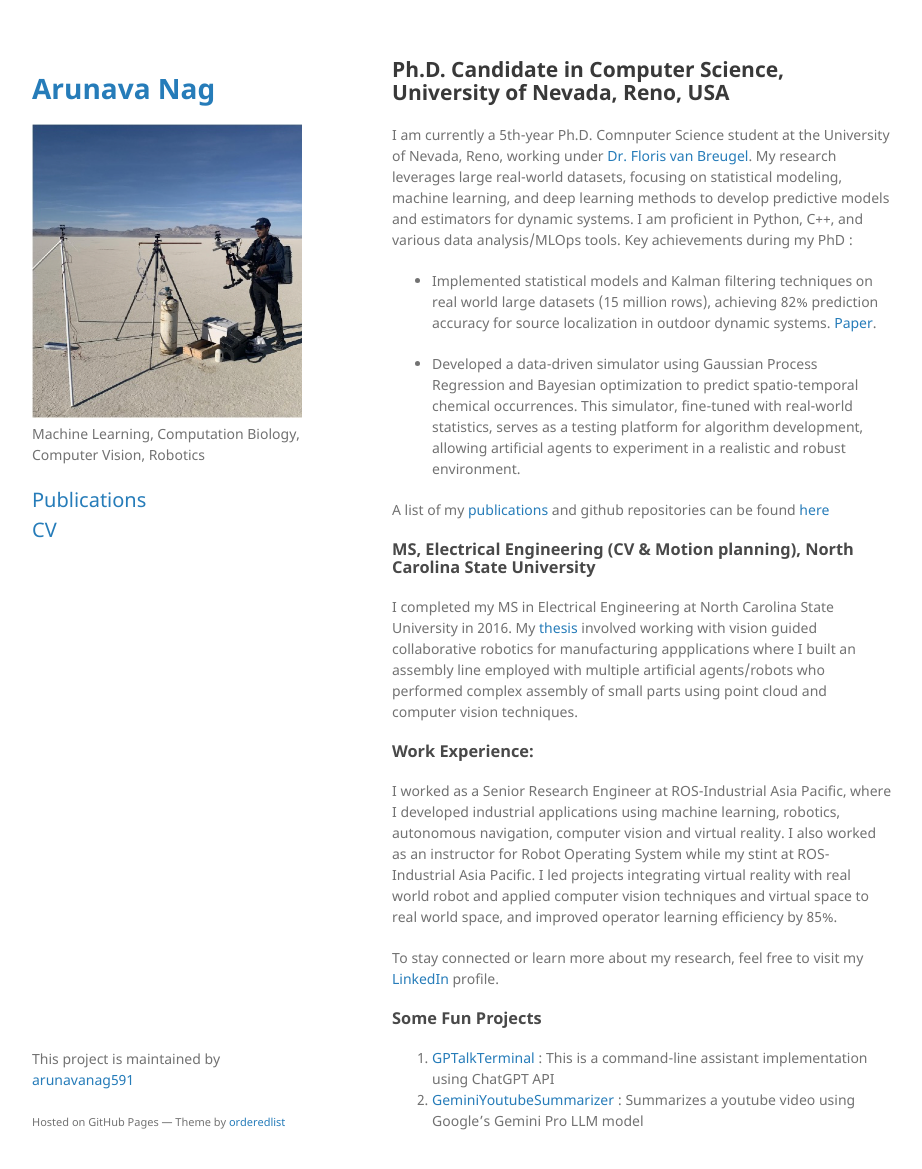
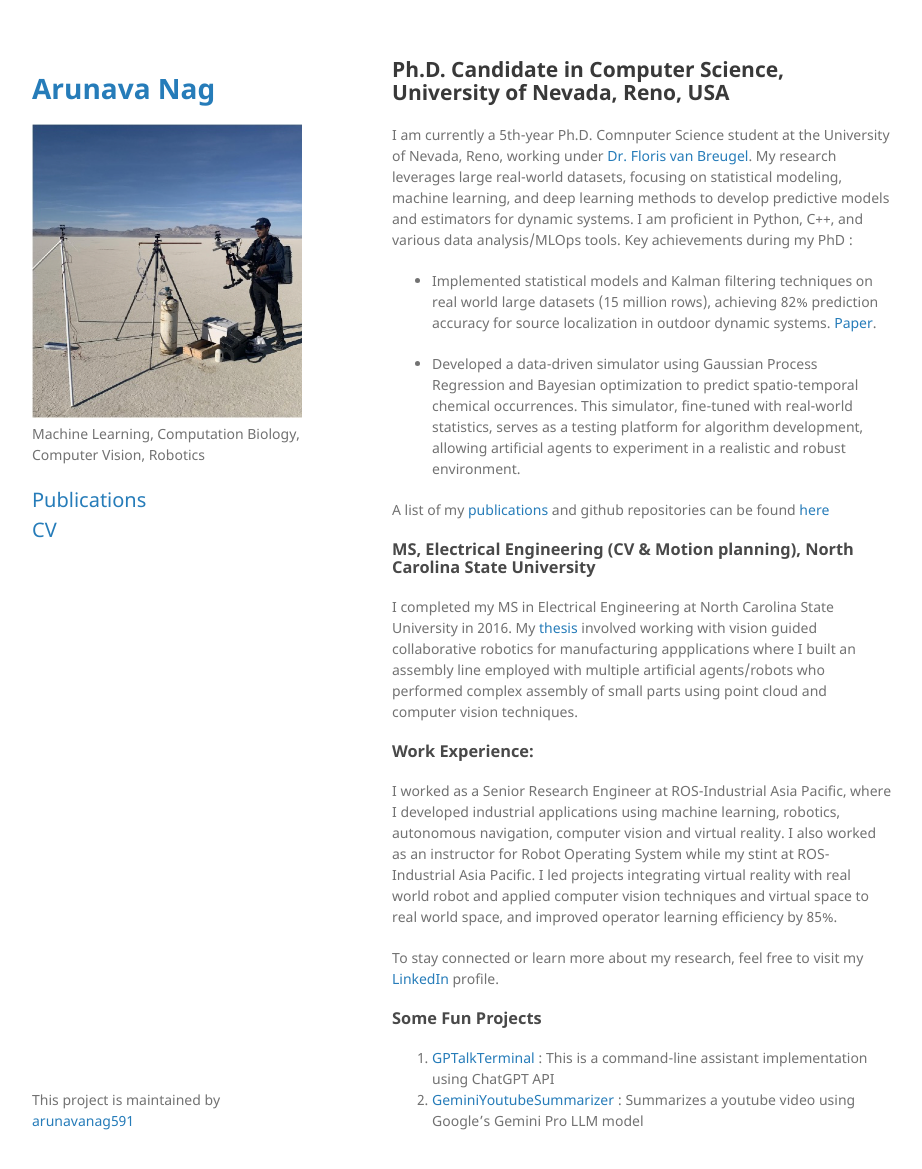
Before and after one commit to arunavanag591/mypage, a Jekyll site: the page built from index.md, in a window 1280 px wide and 1201 px high. Shown: the top 1169 px of the window, without its empty margins (178-1100 px from the left). Built offline with Jekyll 4.4.1, drawn with Linux system fonts in a browser that asks for light colours; our own code applies the rules of GitHub Pages for plain Markdown files; part of the change alters nothing that is shown.

```diff
--- a/_config.yml
+++ b/_config.yml
@@ -3,8 +3,3 @@ logo: /assets/img/me.png
 description: Machine Learning, Computation Biology, Computer Vision, Robotics
 google_analytics:
 theme: jekyll-theme-minimal
-navigation:
-  - title: "Home"
-    url: /
-  - title: "Resume"
-    url: /resume/
--- a/_layouts/default.html
+++ b/_layouts/default.html
@@ -80,7 +80,7 @@
         {% if site.github.is_project_page %}
         <p>This project is maintained by <a href="{{ site.github.owner_url }}">{{ site.github.owner_name }}</a></p>
         {% endif %}
-        <p><small>Hosted on GitHub Pages &mdash; Theme by <a href="https://github.com/orderedlist">orderedlist</a></small></p>
+
       </footer>
     </div>
     <script src="{{ "/assets/js/scale.fix.js" | relative_url }}"></script>
```
